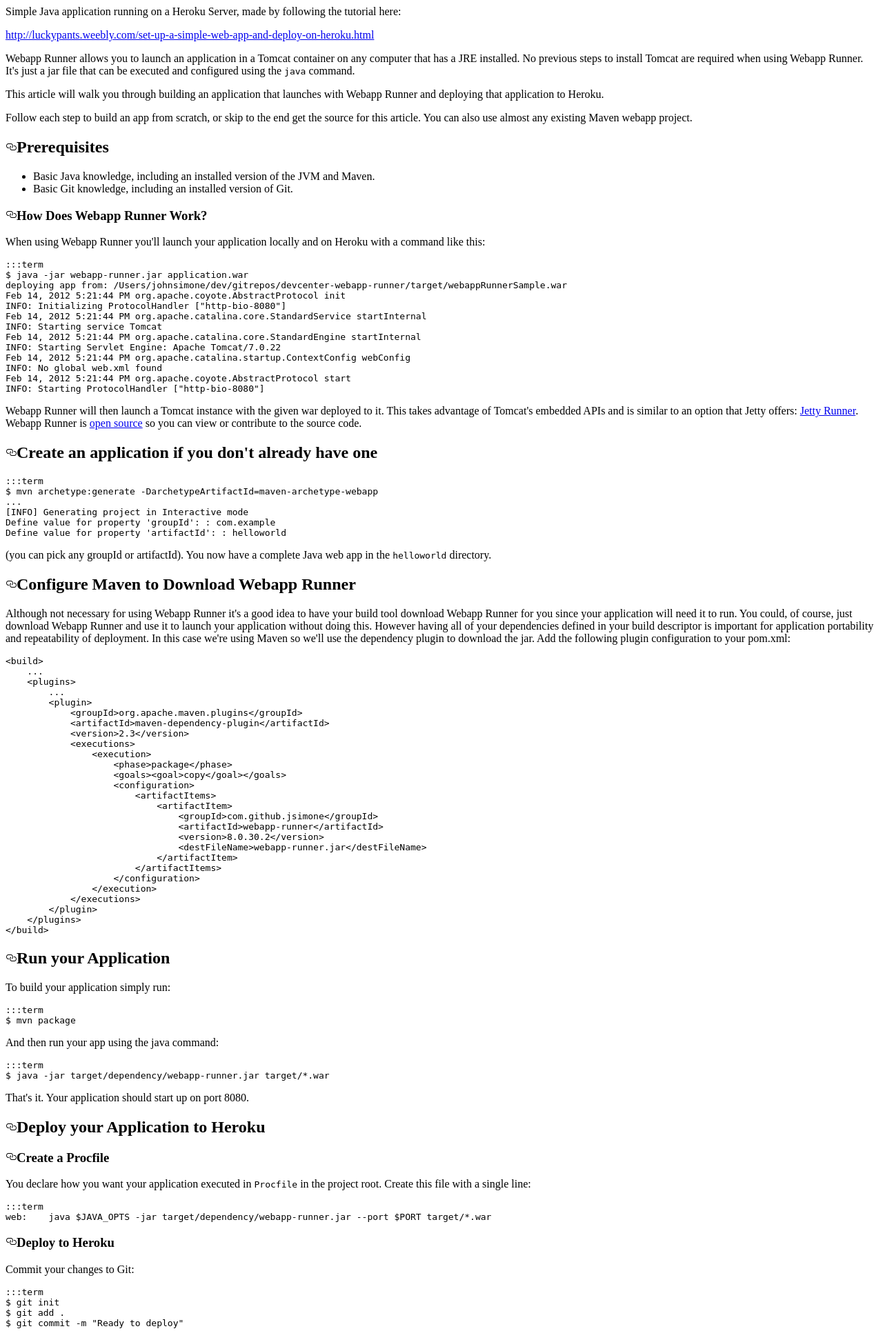
After one commit to HarshitaKudaravalli/TwilioSend, a PHP site: page /1.html in a window 1280 px wide. The commit adds this page. Shown: the top 1930 px of the page at 69% size. Run offline with PHP 8.4, Linux system fonts and the light colour scheme.

Commit message:
Add files via upload

```diff
--- /dev/null
+++ b/1.html
@@ -0,0 +1,169 @@
+<html>
+<head>
+</head>
+<body>
+
+      <article class="markdown-body entry-content" itemprop="text"><p>Simple Java application running on a Heroku Server, made by following the tutorial here:</p>
+<p><a href="http://luckypants.weebly.com/set-up-a-simple-web-app-and-deploy-on-heroku.html">http://luckypants.weebly.com/set-up-a-simple-web-app-and-deploy-on-heroku.html</a></p>
+<p>Webapp Runner allows you to launch an application in a Tomcat container on any computer that has a JRE installed. No previous steps to install Tomcat are required when using Webapp Runner. It's just a jar file that can be executed and configured using the <code>java</code> command.</p>
+<p>This article will walk you through building an application that launches with Webapp Runner and deploying that application to Heroku.</p>
+<p>Follow each step to build an app from scratch, or skip to the end get the source for this article. You can also use almost any existing Maven webapp project.</p>
+<h2><a href="#prerequisites" aria-hidden="true" class="anchor" id="user-content-prerequisites"><svg aria-hidden="true" class="octicon octicon-link" height="16" version="1.1" viewBox="0 0 16 16" width="16"><path fill-rule="evenodd" d="M4 9h1v1H4c-1.5 0-3-1.69-3-3.5S2.55 3 4 3h4c1.45 0 3 1.69 3 3.5 0 1.41-.91 2.72-2 3.25V8.59c.58-.45 1-1.27 1-2.09C10 5.22 8.98 4 8 4H4c-.98 0-2 1.22-2 2.5S3 9 4 9zm9-3h-1v1h1c1 0 2 1.22 2 2.5S13.98 12 13 12H9c-.98 0-2-1.22-2-2.5 0-.83.42-1.64 1-2.09V6.25c-1.09.53-2 1.84-2 3.25C6 11.31 7.55 13 9 13h4c1.45 0 3-1.69 3-3.5S14.5 6 13 6z"></path></svg></a>Prerequisites</h2>
+<ul>
+<li>Basic Java knowledge, including an installed version of the JVM and Maven.</li>
+<li>Basic Git knowledge, including an installed version of Git.</li>
+</ul>
+<h3><a href="#how-does-webapp-runner-work" aria-hidden="true" class="anchor" id="user-content-how-does-webapp-runner-work"><svg aria-hidden="true" class="octicon octicon-link" height="16" version="1.1" viewBox="0 0 16 16" width="16"><path fill-rule="evenodd" d="M4 9h1v1H4c-1.5 0-3-1.69-3-3.5S2.55 3 4 3h4c1.45 0 3 1.69 3 3.5 0 1.41-.91 2.72-2 3.25V8.59c.58-.45 1-1.27 1-2.09C10 5.22 8.98 4 8 4H4c-.98 0-2 1.22-2 2.5S3 9 4 9zm9-3h-1v1h1c1 0 2 1.22 2 2.5S13.98 12 13 12H9c-.98 0-2-1.22-2-2.5 0-.83.42-1.64 1-2.09V6.25c-1.09.53-2 1.84-2 3.25C6 11.31 7.55 13 9 13h4c1.45 0 3-1.69 3-3.5S14.5 6 13 6z"></path></svg></a>How Does Webapp Runner Work?</h3>
+<p>When using Webapp Runner you'll launch your application locally and on Heroku with a command like this:</p>
+<pre><code>:::term
+$ java -jar webapp-runner.jar application.war
+deploying app from: /Users/johnsimone/dev/gitrepos/devcenter-webapp-runner/target/webappRunnerSample.war
+Feb 14, 2012 5:21:44 PM org.apache.coyote.AbstractProtocol init
+INFO: Initializing ProtocolHandler ["http-bio-8080"]
+Feb 14, 2012 5:21:44 PM org.apache.catalina.core.StandardService startInternal
+INFO: Starting service Tomcat
+Feb 14, 2012 5:21:44 PM org.apache.catalina.core.StandardEngine startInternal
+INFO: Starting Servlet Engine: Apache Tomcat/7.0.22
+Feb 14, 2012 5:21:44 PM org.apache.catalina.startup.ContextConfig webConfig
+INFO: No global web.xml found
+Feb 14, 2012 5:21:44 PM org.apache.coyote.AbstractProtocol start
+INFO: Starting ProtocolHandler ["http-bio-8080"]
+</code></pre>
+<p>Webapp Runner will then launch a Tomcat instance with the given war deployed to it. This takes advantage of Tomcat's embedded APIs and is similar to an option that Jetty offers: <a href="http://blogs.webtide.com/janb/entry/jetty_runner">Jetty Runner</a>. Webapp Runner is <a href="http://github.com/jsimone/webapp-runner">open source</a> so you can view or contribute to the source code.</p>
+<h2><a href="#create-an-application-if-you-dont-already-have-one" aria-hidden="true" class="anchor" id="user-content-create-an-application-if-you-dont-already-have-one"><svg aria-hidden="true" class="octicon octicon-link" height="16" version="1.1" viewBox="0 0 16 16" width="16"><path fill-rule="evenodd" d="M4 9h1v1H4c-1.5 0-3-1.69-3-3.5S2.55 3 4 3h4c1.45 0 3 1.69 3 3.5 0 1.41-.91 2.72-2 3.25V8.59c.58-.45 1-1.27 1-2.09C10 5.22 8.98 4 8 4H4c-.98 0-2 1.22-2 2.5S3 9 4 9zm9-3h-1v1h1c1 0 2 1.22 2 2.5S13.98 12 13 12H9c-.98 0-2-1.22-2-2.5 0-.83.42-1.64 1-2.09V6.25c-1.09.53-2 1.84-2 3.25C6 11.31 7.55 13 9 13h4c1.45 0 3-1.69 3-3.5S14.5 6 13 6z"></path></svg></a>Create an application if you don't already have one</h2>
+<pre><code>:::term
+$ mvn archetype:generate -DarchetypeArtifactId=maven-archetype-webapp
+...
+[INFO] Generating project in Interactive mode
+Define value for property 'groupId': : com.example
+Define value for property 'artifactId': : helloworld
+</code></pre>
+<p>(you can pick any groupId or artifactId). You now have a complete Java web app in the <code>helloworld</code> directory.</p>
+<h2><a href="#configure-maven-to-download-webapp-runner" aria-hidden="true" class="anchor" id="user-content-configure-maven-to-download-webapp-runner"><svg aria-hidden="true" class="octicon octicon-link" height="16" version="1.1" viewBox="0 0 16 16" width="16"><path fill-rule="evenodd" d="M4 9h1v1H4c-1.5 0-3-1.69-3-3.5S2.55 3 4 3h4c1.45 0 3 1.69 3 3.5 0 1.41-.91 2.72-2 3.25V8.59c.58-.45 1-1.27 1-2.09C10 5.22 8.98 4 8 4H4c-.98 0-2 1.22-2 2.5S3 9 4 9zm9-3h-1v1h1c1 0 2 1.22 2 2.5S13.98 12 13 12H9c-.98 0-2-1.22-2-2.5 0-.83.42-1.64 1-2.09V6.25c-1.09.53-2 1.84-2 3.25C6 11.31 7.55 13 9 13h4c1.45 0 3-1.69 3-3.5S14.5 6 13 6z"></path></svg></a>Configure Maven to Download Webapp Runner</h2>
+<p>Although not necessary for using Webapp Runner it's a good idea to have your build tool download Webapp Runner for you since your application will need it to run. You could, of course, just download Webapp Runner and use it to launch your application without doing this. However having all of your dependencies defined in your build descriptor is important for application portability and repeatability of deployment. In this case we're using Maven so we'll use the dependency plugin to download the jar. Add the following plugin configuration to your pom.xml:</p>
+<pre><code>&lt;build&gt;
+    ...
+    &lt;plugins&gt;
+        ...
+        &lt;plugin&gt;
+            &lt;groupId&gt;org.apache.maven.plugins&lt;/groupId&gt;
+            &lt;artifactId&gt;maven-dependency-plugin&lt;/artifactId&gt;
+            &lt;version&gt;2.3&lt;/version&gt;
+            &lt;executions&gt;
+                &lt;execution&gt;
+                    &lt;phase&gt;package&lt;/phase&gt;
+                    &lt;goals&gt;&lt;goal&gt;copy&lt;/goal&gt;&lt;/goals&gt;
+                    &lt;configuration&gt;
+                        &lt;artifactItems&gt;
+                            &lt;artifactItem&gt;
+                                &lt;groupId&gt;com.github.jsimone&lt;/groupId&gt;
+                                &lt;artifactId&gt;webapp-runner&lt;/artifactId&gt;
+                                &lt;version&gt;8.0.30.2&lt;/version&gt;
+                                &lt;destFileName&gt;webapp-runner.jar&lt;/destFileName&gt;
+                            &lt;/artifactItem&gt;
+                        &lt;/artifactItems&gt;
+                    &lt;/configuration&gt;
+                &lt;/execution&gt;
+            &lt;/executions&gt;
+        &lt;/plugin&gt;
+    &lt;/plugins&gt;
+&lt;/build&gt;
+</code></pre>
+<h2><a href="#run-your-application" aria-hidden="true" class="anchor" id="user-content-run-your-application"><svg aria-hidden="true" class="octicon octicon-link" height="16" version="1.1" viewBox="0 0 16 16" width="16"><path fill-rule="evenodd" d="M4 9h1v1H4c-1.5 0-3-1.69-3-3.5S2.55 3 4 3h4c1.45 0 3 1.69 3 3.5 0 1.41-.91 2.72-2 3.25V8.59c.58-.45 1-1.27 1-2.09C10 5.22 8.98 4 8 4H4c-.98 0-2 1.22-2 2.5S3 9 4 9zm9-3h-1v1h1c1 0 2 1.22 2 2.5S13.98 12 13 12H9c-.98 0-2-1.22-2-2.5 0-.83.42-1.64 1-2.09V6.25c-1.09.53-2 1.84-2 3.25C6 11.31 7.55 13 9 13h4c1.45 0 3-1.69 3-3.5S14.5 6 13 6z"></path></svg></a>Run your Application</h2>
+<p>To build your application simply run:</p>
+<pre><code>:::term
+$ mvn package
+</code></pre>
+<p>And then run your app using the java command:</p>
+<pre><code>:::term
+$ java -jar target/dependency/webapp-runner.jar target/*.war
+</code></pre>
+<p>That's it. Your application should start up on port 8080.</p>
+<h2><a href="#deploy-your-application-to-heroku" aria-hidden="true" class="anchor" id="user-content-deploy-your-application-to-heroku"><svg aria-hidden="true" class="octicon octicon-link" height="16" version="1.1" viewBox="0 0 16 16" width="16"><path fill-rule="evenodd" d="M4 9h1v1H4c-1.5 0-3-1.69-3-3.5S2.55 3 4 3h4c1.45 0 3 1.69 3 3.5 0 1.41-.91 2.72-2 3.25V8.59c.58-.45 1-1.27 1-2.09C10 5.22 8.98 4 8 4H4c-.98 0-2 1.22-2 2.5S3 9 4 9zm9-3h-1v1h1c1 0 2 1.22 2 2.5S13.98 12 13 12H9c-.98 0-2-1.22-2-2.5 0-.83.42-1.64 1-2.09V6.25c-1.09.53-2 1.84-2 3.25C6 11.31 7.55 13 9 13h4c1.45 0 3-1.69 3-3.5S14.5 6 13 6z"></path></svg></a>Deploy your Application to Heroku</h2>
+<h3><a href="#create-a-procfile" aria-hidden="true" class="anchor" id="user-content-create-a-procfile"><svg aria-hidden="true" class="octicon octicon-link" height="16" version="1.1" viewBox="0 0 16 16" width="16"><path fill-rule="evenodd" d="M4 9h1v1H4c-1.5 0-3-1.69-3-3.5S2.55 3 4 3h4c1.45 0 3 1.69 3 3.5 0 1.41-.91 2.72-2 3.25V8.59c.58-.45 1-1.27 1-2.09C10 5.22 8.98 4 8 4H4c-.98 0-2 1.22-2 2.5S3 9 4 9zm9-3h-1v1h1c1 0 2 1.22 2 2.5S13.98 12 13 12H9c-.98 0-2-1.22-2-2.5 0-.83.42-1.64 1-2.09V6.25c-1.09.53-2 1.84-2 3.25C6 11.31 7.55 13 9 13h4c1.45 0 3-1.69 3-3.5S14.5 6 13 6z"></path></svg></a>Create a Procfile</h3>
+<p>You declare how you want your application executed in <code>Procfile</code> in the project root. Create this file with a single line:</p>
+<pre><code>:::term
+web:    java $JAVA_OPTS -jar target/dependency/webapp-runner.jar --port $PORT target/*.war
+</code></pre>
+<h3><a href="#deploy-to-heroku" aria-hidden="true" class="anchor" id="user-content-deploy-to-heroku"><svg aria-hidden="true" class="octicon octicon-link" height="16" version="1.1" viewBox="0 0 16 16" width="16"><path fill-rule="evenodd" d="M4 9h1v1H4c-1.5 0-3-1.69-3-3.5S2.55 3 4 3h4c1.45 0 3 1.69 3 3.5 0 1.41-.91 2.72-2 3.25V8.59c.58-.45 1-1.27 1-2.09C10 5.22 8.98 4 8 4H4c-.98 0-2 1.22-2 2.5S3 9 4 9zm9-3h-1v1h1c1 0 2 1.22 2 2.5S13.98 12 13 12H9c-.98 0-2-1.22-2-2.5 0-.83.42-1.64 1-2.09V6.25c-1.09.53-2 1.84-2 3.25C6 11.31 7.55 13 9 13h4c1.45 0 3-1.69 3-3.5S14.5 6 13 6z"></path></svg></a>Deploy to Heroku</h3>
+<p>Commit your changes to Git:</p>
+<pre><code>:::term
+$ git init
+$ git add .
+$ git commit -m "Ready to deploy"
+</code></pre>
+<p>Create the app on the Cedar stack:</p>
+<pre><code>:::term
+$ heroku create --stack cedar
+Creating high-lightning-129... done, stack is cedar
+http://high-lightning-129.herokuapp.com/ | git@heroku.com:high-lightning-129.git
+Git remote heroku added
+</code></pre>
+<p>Deploy your code:</p>
+<pre><code>:::term
+Counting objects: 227, done.
+Delta compression using up to 4 threads.
+Compressing objects: 100% (117/117), done.
+Writing objects: 100% (227/227), 101.06 KiB, done.
+Total 227 (delta 99), reused 220 (delta 98)
+
+-----&gt; Heroku receiving push
+-----&gt; Java app detected
+-----&gt; Installing Maven 3.0.3..... done
+-----&gt; Installing settings.xml..... done
+-----&gt; executing .maven/bin/mvn -B -Duser.home=/tmp/build_1jems2so86ck4 -s .m2/settings.xml -DskipTests=true clean install
+       [INFO] Scanning for projects...
+       [INFO]
+       [INFO] ------------------------------------------------------------------------
+       [INFO] Building webappRunnerSample Maven Webapp 1.0-SNAPSHOT
+       [INFO] ------------------------------------------------------------------------
+       ...
+       [INFO] ------------------------------------------------------------------------
+       [INFO] BUILD SUCCESS
+       [INFO] ------------------------------------------------------------------------
+       [INFO] Total time: 36.612s
+       [INFO] Finished at: Tue Aug 30 04:03:02 UTC 2011
+       [INFO] Final Memory: 19M/287M
+       [INFO] ------------------------------------------------------------------------
+-----&gt; Discovering process types
+       Procfile declares types -&gt; web
+-----&gt; Compiled slug size is 4.5MB
+-----&gt; Launching... done, v5
+       http://pure-window-800.herokuapp.com deployed to Heroku
+</code></pre>
+<p>Congratulations! Your web app should now be up and running on Heroku. Open it in your browser with:</p>
+<pre><code>:::term
+$ heroku ps:scale web=1
+$ heroku open
+</code></pre>
+<h2><a href="#use-distributed-http-sessions-with-memcache" aria-hidden="true" class="anchor" id="user-content-use-distributed-http-sessions-with-memcache"><svg aria-hidden="true" class="octicon octicon-link" height="16" version="1.1" viewBox="0 0 16 16" width="16"><path fill-rule="evenodd" d="M4 9h1v1H4c-1.5 0-3-1.69-3-3.5S2.55 3 4 3h4c1.45 0 3 1.69 3 3.5 0 1.41-.91 2.72-2 3.25V8.59c.58-.45 1-1.27 1-2.09C10 5.22 8.98 4 8 4H4c-.98 0-2 1.22-2 2.5S3 9 4 9zm9-3h-1v1h1c1 0 2 1.22 2 2.5S13.98 12 13 12H9c-.98 0-2-1.22-2-2.5 0-.83.42-1.64 1-2.09V6.25c-1.09.53-2 1.84-2 3.25C6 11.31 7.55 13 9 13h4c1.45 0 3-1.69 3-3.5S14.5 6 13 6z"></path></svg></a>Use Distributed HTTP Sessions with Memcache</h2>
+<p>Explicitly storing session state in a database or other backend data store is a more scalable alternative to using distributed HTTP sessions. To find out if distributed HTTP sessions are the best design choice for your application see the
+article on <a href="/jangerhard/Heroku-test/blob/master/memcache-http-sessions-java">distributed HTTP sessions</a>.</p>
+<p>Webapp runner supports the memcached-session-manager for Tomcat. In order to enable memcache backed sessions you need to make the configuration for your memcache instance available through environment variables and then enable the sesssion manager.</p>
+<h3><a href="#make-memcache-configuration-information-available" aria-hidden="true" class="anchor" id="user-content-make-memcache-configuration-information-available"><svg aria-hidden="true" class="octicon octicon-link" height="16" version="1.1" viewBox="0 0 16 16" width="16"><path fill-rule="evenodd" d="M4 9h1v1H4c-1.5 0-3-1.69-3-3.5S2.55 3 4 3h4c1.45 0 3 1.69 3 3.5 0 1.41-.91 2.72-2 3.25V8.59c.58-.45 1-1.27 1-2.09C10 5.22 8.98 4 8 4H4c-.98 0-2 1.22-2 2.5S3 9 4 9zm9-3h-1v1h1c1 0 2 1.22 2 2.5S13.98 12 13 12H9c-.98 0-2-1.22-2-2.5 0-.83.42-1.64 1-2.09V6.25c-1.09.53-2 1.84-2 3.25C6 11.31 7.55 13 9 13h4c1.45 0 3-1.69 3-3.5S14.5 6 13 6z"></path></svg></a>Make memcache configuration information available</h3>
+<p>The <a href="https://addons.heroku.com/memcache">Heroku Memcache Add On</a> will set the required environment variables for you. Once you have an existing app get the add on by running:</p>
+<pre><code>:::term
+$ heroku addons:add memcache:5mb
+</code></pre>
+<p>Note: you may have to <a href="https://api.heroku.com/verify">verify</a> your account before you can add this add on.</p>
+<p>When running locally you can either set up a local install of memcache or connect to the remote memcache service provisioned for you by the Heroku add on.</p>
+<p>When used with webapp runner the memcache backed session manager looks for 3 environment variables: MEMCACHE_SERVERS, MEMCACHE_USERNAME, MEMCACHE_PASSWORD. You can set these to point to a local memcache install or connect to the remote memcache service provisioned for you by the Heroku add on by running <code>heroku config</code> and copying the values into local environment variables.</p>
+<h3><a href="#enable-memcached-session-manager" aria-hidden="true" class="anchor" id="user-content-enable-memcached-session-manager"><svg aria-hidden="true" class="octicon octicon-link" height="16" version="1.1" viewBox="0 0 16 16" width="16"><path fill-rule="evenodd" d="M4 9h1v1H4c-1.5 0-3-1.69-3-3.5S2.55 3 4 3h4c1.45 0 3 1.69 3 3.5 0 1.41-.91 2.72-2 3.25V8.59c.58-.45 1-1.27 1-2.09C10 5.22 8.98 4 8 4H4c-.98 0-2 1.22-2 2.5S3 9 4 9zm9-3h-1v1h1c1 0 2 1.22 2 2.5S13.98 12 13 12H9c-.98 0-2-1.22-2-2.5 0-.83.42-1.64 1-2.09V6.25c-1.09.53-2 1.84-2 3.25C6 11.31 7.55 13 9 13h4c1.45 0 3-1.69 3-3.5S14.5 6 13 6z"></path></svg></a>Enable memcached-session-manager</h3>
+<p>To enable memcache backed sessions with webapp runner you include the following flag: <code>--session_manager memcache</code></p>
+<p>So if launching locally your command would now look like:</p>
+<pre><code>:::term
+$ java -jar target/dependency/webapp-runner.jar --session_manager memcache target/*.war
+</code></pre>
+<p>Or your Procfile would look like:</p>
+<pre><code>:::term
+web:    java $JAVA_OPTS -jar target/dependency/webapp-runner.jar --port $PORT --session_manager memcache target/*.war
+</code></pre>
+<h2><a href="#clone-the-source" aria-hidden="true" class="anchor" id="user-content-clone-the-source"><svg aria-hidden="true" class="octicon octicon-link" height="16" version="1.1" viewBox="0 0 16 16" width="16"><path fill-rule="evenodd" d="M4 9h1v1H4c-1.5 0-3-1.69-3-3.5S2.55 3 4 3h4c1.45 0 3 1.69 3 3.5 0 1.41-.91 2.72-2 3.25V8.59c.58-.45 1-1.27 1-2.09C10 5.22 8.98 4 8 4H4c-.98 0-2 1.22-2 2.5S3 9 4 9zm9-3h-1v1h1c1 0 2 1.22 2 2.5S13.98 12 13 12H9c-.98 0-2-1.22-2-2.5 0-.83.42-1.64 1-2.09V6.25c-1.09.53-2 1.84-2 3.25C6 11.31 7.55 13 9 13h4c1.45 0 3-1.69 3-3.5S14.5 6 13 6z"></path></svg></a>Clone the source</h2>
+<p>If you want to skip the creation steps you can clone the finished sample (without memcache backed session):</p>
+<pre><code>$ git clone git@github.com:heroku/devcenter-webapp-runner.git
+</code></pre>
+<h2><a href="#clone-as-a-heroku-app" aria-hidden="true" class="anchor" id="user-content-clone-as-a-heroku-app"><svg aria-hidden="true" class="octicon octicon-link" height="16" version="1.1" viewBox="0 0 16 16" width="16"><path fill-rule="evenodd" d="M4 9h1v1H4c-1.5 0-3-1.69-3-3.5S2.55 3 4 3h4c1.45 0 3 1.69 3 3.5 0 1.41-.91 2.72-2 3.25V8.59c.58-.45 1-1.27 1-2.09C10 5.22 8.98 4 8 4H4c-.98 0-2 1.22-2 2.5S3 9 4 9zm9-3h-1v1h1c1 0 2 1.22 2 2.5S13.98 12 13 12H9c-.98 0-2-1.22-2-2.5 0-.83.42-1.64 1-2.09V6.25c-1.09.53-2 1.84-2 3.25C6 11.31 7.55 13 9 13h4c1.45 0 3-1.69 3-3.5S14.5 6 13 6z"></path></svg></a>Clone as a Heroku app</h2>
+<p>One of the tempalates available at <a href="http://java.heroku.com">java.heroku.com</a> uses Webapp Runner with Spring MVC. You can clone this template into your Heroku account by going <a href="https://api.heroku.com/myapps/template-java-spring-hibernate/clone">here</a>.</p>
+</article>
+  </div>
+</html>
--- a/index.php
+++ b/index.php
@@ -5,7 +5,7 @@ require __DIR__ . '/vendor/autoload.php';
 
 // Use the REST API Client to make requests to the Twilio REST API
 use Twilio\Rest\Client;
-
+echo "<h1> A message is sent </h1>";
 // Your Account SID and Auth Token from twilio.com/console
 $sid = 'AC5041ae87c764d597ecb632db5a55391c';
 $token = 'c5424fb9a0b4fe03136edf197593246d';
@@ -19,7 +19,8 @@ $client->messages->create(
         // A Twilio phone number you purchased at twilio.com/console
         'from' => '+14242303252',
         // the body of the text message you'd like to send
-        'body' => "hi. I'm harshitha"
+        'body' => "Hello from Harshita Kudaravalli CS643 Fall 2017"
     )
 );
+echo "<p> To know more about this service <a href='1.html'>Click Here</a></p>";
 ?>
```
